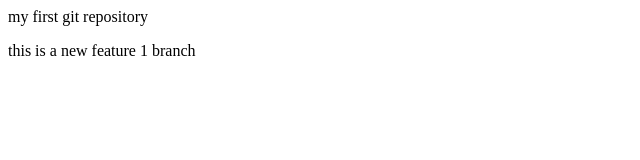
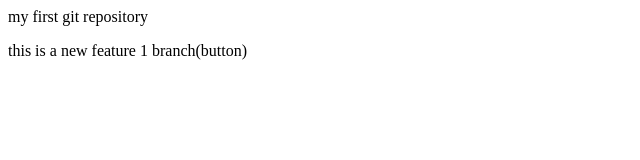
Before and after one commit to AshwinMahawar/Localrepo, a plain HTML site: page index.html in a window 1280 px wide. Shown: the full height of the page, 0-640 px from the left. Drawn offline with Linux system fonts and the light colour scheme.

```diff
--- a/index.html
+++ b/index.html
@@ -1,2 +1,2 @@
 <p>my first git repository</p>
-<p>this is a new feature 1 branch</p>
+<p>this is a new feature 1 branch(button)</p>
```
